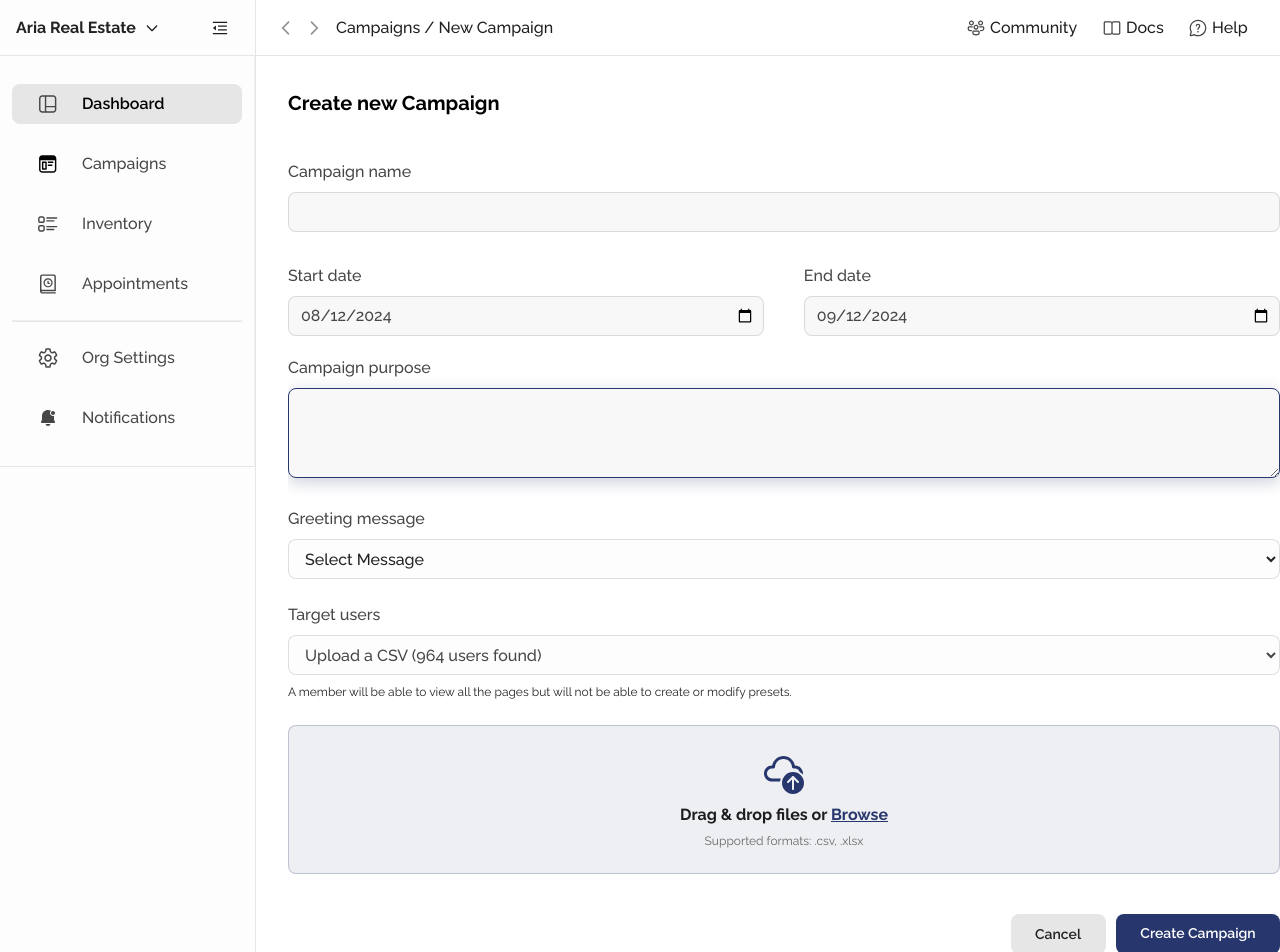
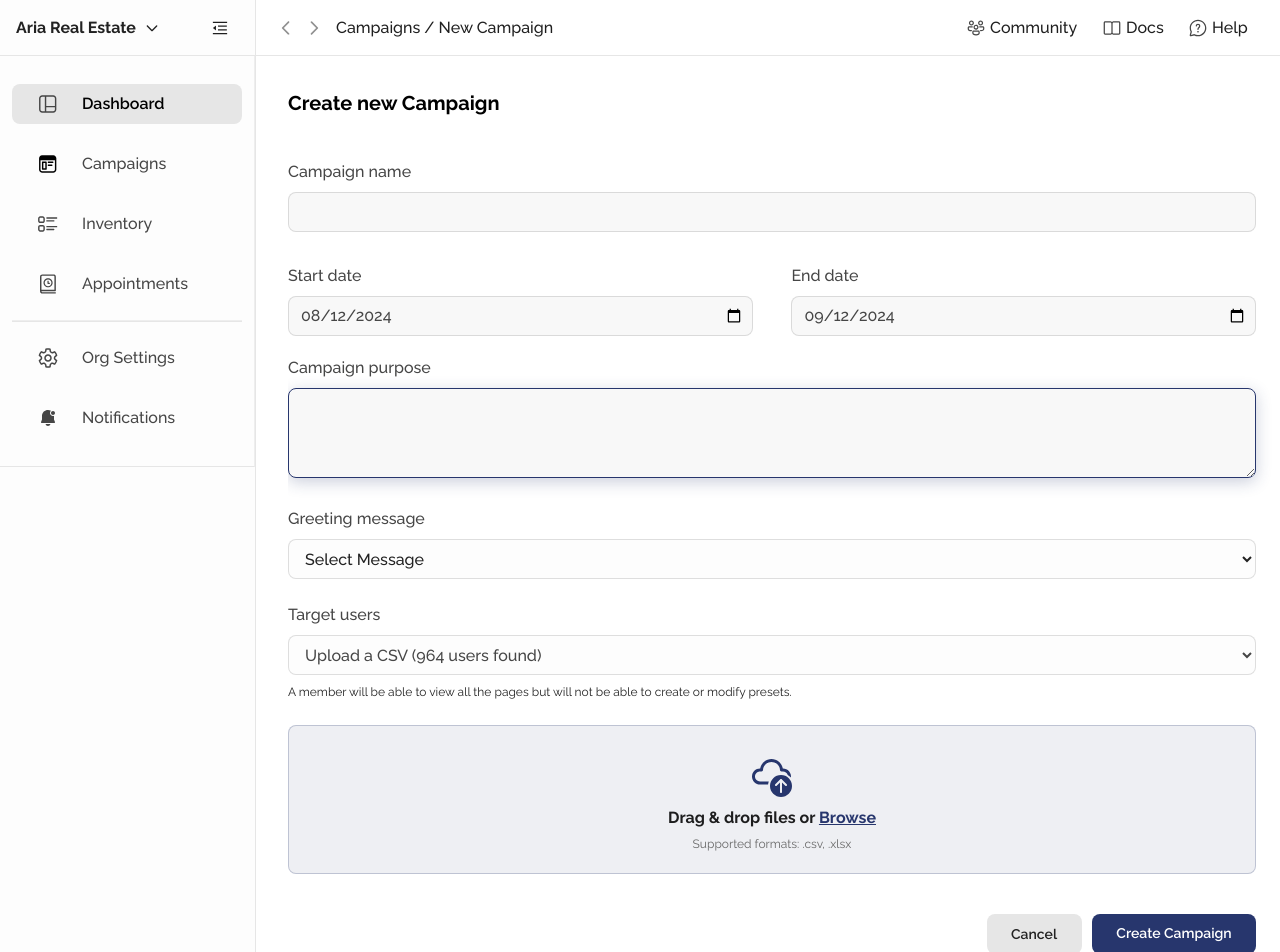
Before and after one commit to Arjav1971/Combined-pages, a React (Create React App) app: page /campaigns/new in a window 1280 px wide. Shown: the top 952 px of the page. Built offline with nearby package versions, Linux system fonts and the light colour scheme; a web font is replaced by a local one.

Commit message:
correcting the file uplaod and campaign search

```diff
--- a/package.json
+++ b/package.json
@@ -7,9 +7,11 @@
     "@testing-library/react": "^13.4.0",
     "@testing-library/user-event": "^13.5.0",
     "antd": "^5.15.2",
+    "firebase": "^10.9.0",
     "icons": "^1.0.0",
     "react": "^18.2.0",
     "react-dom": "^18.2.0",
+    "react-dropzone": "^14.2.3",
     "react-router-dom": "^6.22.3",
     "react-scripts": "5.0.1",
     "web-vitals": "^2.1.4"
--- a/src/container/components/CustomDropdown.css
+++ b/src/container/components/CustomDropdown.css
@@ -8,7 +8,7 @@ border: 1 ;
 }
 
 .cust-dropdown .ant-dropdown .ant-dropdown-menu{
-    padding: 0px;
+    padding: 0px !important;
     /* padding: 2px 0px 2px 0px; */
 gap: 0px;
 border-radius: 8px 0px 0px 0px !important;
--- a/src/container/components/FileUpload.css
+++ b/src/container/components/FileUpload.css
@@ -1,9 +1,26 @@
-.file-up.ant-upload-wrapper .ant-upload-drag {
+/* .file-up.ant-upload-wrapper .ant-upload-drag {
     position: relative;
     width: 100%;
     height: 149px;
     text-align: center;
-    /* background: rgba(0, 0, 0, 0.02); */
+
+    border: 1px dashed #d9d9d9;
+    border-radius: 8px;
+    cursor: pointer;
+    transition: border-color 0.3s;
+    background: #27366D14;
+    border: 1px solid #27366D3D;
+    margin-bottom: 16px;
+
+} */
+
+
+.upload-block {
+    position: relative;
+    width: 100%;
+    height: 149px;
+    text-align: center;
+
     border: 1px dashed #d9d9d9;
     border-radius: 8px;
     cursor: pointer;
@@ -15,16 +32,32 @@
 }
 
 .icon {
+    position: absolute;
+    top: 27px;
+    left: 50%;
+    transform: translateX(-50%);
+}
+/* .icon {
     display: flex;
     align-items: center;
     justify-content: center; /* Center horizontally */
-    height: 100%; /* Make the icon container full height */
+
+/* } */
+
+.upload-text {
+    position: absolute;
+    top: 80px;
+    left: 50%;
+    transform: translateX(-50%);
+    font-family: Raleway;
+    font-size: 16px;
+    font-weight: 700;
+    line-height: 24px;
+    text-align: center;
 }
 
+/* .upload-text{
 
-.upload-text{
-    /* width:218px;
-    height:34px; */
 
     padding: 5px 0px 0px 0px;
     gap: 10px;
@@ -37,7 +70,7 @@
     text-align: center;
 
 
-}
+} */
 .browse{
     font-family: Raleway;
     font-size: 16px;
@@ -48,7 +81,7 @@
     color: #27366D;
 
 }
-.supported-formats{
+/* .supported-formats{
 
     padding: 5px 0px 0px 0px;
     gap: 10px;
@@ -61,6 +94,22 @@
     color: #676767;
 
 
+} */
+
+.supported-formats {
+    position: absolute;
+    top: 109px;
+    left: 50%;
+    transform: translateX(-50%);
+
+    gap: 10px;
+    opacity: 0px;
+    font-family: Raleway;
+    font-size: 12px;
+    font-weight: 400;
+    line-height: 18px;
+    text-align: center;
+    color: #676767;
 }
 .drag-text{
     font-family: Raleway;
--- a/src/container/components/FileUpload.js
+++ b/src/container/components/FileUpload.js
@@ -1,52 +1,43 @@
 import React, { useState } from 'react';
-import { Upload, message, Progress, List, Button } from 'antd';
-import { InboxOutlined, DeleteOutlined, CheckCircleOutlined } from '@ant-design/icons';
+import { Progress, List, Button } from 'antd';
+import { CheckCircleOutlined, DeleteOutlined } from '@ant-design/icons';
+import { useDropzone } from 'react-dropzone';
 import "./FileUpload.css";
 import logoDrag from "../../assets/Framedrag.svg";
-
-const { Dragger } = Upload;
 
 const FileUpload = () => {
     const [uploadingFiles, setUploadingFiles] = useState([]);
     const [uploadedFiles, setUploadedFiles] = useState([]);
     const [totalUploaded, setTotalUploaded] = useState(0);
 
-    const handleUpload = (info) => {
-        const { status, name } = info.file;
-        if (status === 'uploading') {
-            if (!uploadingFiles.includes(name)) {
-                setUploadingFiles(prevFiles => [...prevFiles, name]);
-            }
-        } else if (status === 'done') {
-            setUploadingFiles(prevFiles => prevFiles.filter(file => file !== name));
-            setUploadedFiles(prevFiles => [...prevFiles, name]);
-            setTotalUploaded(prevTotal => prevTotal + 1); // Increment totalUploaded only on successful upload
-            message.success(`${name} file uploaded successfully.`);
-        } else if (status === 'error') {
-            setUploadingFiles(prevFiles => prevFiles.filter(file => file !== name));
-            message.error(`${name} file upload failed.`);
-        }
+    const handleUpload = (acceptedFiles) => {
+        acceptedFiles.forEach(file => {
+            setUploadingFiles(prevFiles => [...prevFiles, file]);
+            // Simulate upload completion after 2 seconds
+            setTimeout(() => {
+                setUploadingFiles(prevFiles => prevFiles.filter(f => f !== file));
+                setUploadedFiles(prevFiles => [...prevFiles, file]);
+                setTotalUploaded(prevTotal => prevTotal + 1);
+            }, 2000);
+        });
     };
 
-    // const handleDelete = (fileName) => {
-    //     setUploadedFiles(prevFiles => prevFiles.filter(file => file !== fileName));
-    // };
     const handleDelete = (fileName) => {
-        setUploadedFiles(prevFiles => prevFiles.filter(file => file !== fileName));
-        setUploadingFiles(prevFiles => prevFiles.filter(file => file !== fileName)); // Remove the file from uploadingFiles too
-        setTotalUploaded(prevTotal => prevTotal - 1); // Decrement totalUploaded
+        setUploadedFiles(prevFiles => prevFiles.filter(file => file.name !== fileName));
+        setUploadingFiles(prevFiles => prevFiles.filter(file => file.name !== fileName));
+        setTotalUploaded(prevTotal => prevTotal - 1);
     };
+
+    const { getRootProps, getInputProps } = useDropzone({
+        onDrop: handleUpload,
+        accept: '.csv, .xlsx', // Accepted file formats
+        maxSize: 1048576 // Maximum file size in bytes
+    });
 
     return (
         <div>
-            <Dragger
-                className='file-up'
-                name="file"
-                multiple={true}
-                action="https://run.mocky.io/v3/d5994d9c-c53c-4853-a357-b69eee59830f"
-                onChange={handleUpload}
-                showUploadList={false}
-            >
+            <div {...getRootProps()} className='file-up'>
+                <input {...getInputProps()} />
                 <div className='upload-block'>
                     <div className='icon'>
                         <img className="upload-img" src={logoDrag} alt=" " />
@@ -58,17 +49,16 @@ const FileUpload = () => {
                         Supported formats: .csv, .xlsx
                     </div>
                 </div>
-            </Dragger>
+            </div>
             {uploadingFiles.length > 0 && (
                 <div className="uploading-files">
                     <h3 className='heading'>{`Uploading - ${totalUploaded+1}/${uploadingFiles.length + totalUploaded} files`}</h3>
                     <List
                         dataSource={uploadingFiles}
-                        renderItem={item => (
+                        renderItem={file => (
                             <List.Item>
-                                {item}
+                                {file.name}
                                 <Progress percent={50} status="active" format={() => ''} />
-                                {/* {uploadingFiles.includes(item) && <Progress className='bar' percent={50} status="active" />} */}
                             </List.Item>
                         )}
                     />
@@ -79,11 +69,10 @@ const FileUpload = () => {
                     <h3>Uploaded</h3>
                     <List
                         dataSource={uploadedFiles}
-                        renderItem={item => (
+                        renderItem={file => (
                             <List.Item>
-                                <span>{item} <Button type="text" icon={<CheckCircleOutlined />} style={{ color: '#6FCF97' }}/></span>
-                                <Button type="text" icon={<DeleteOutlined />} onClick={() => handleDelete(item)} style={{ color: '#EB5757' }} />
-
+                                <span>{file.name} <Button type="text" icon={<CheckCircleOutlined />} style={{ color: '#6FCF97' }}/></span>
+                                <Button type="text" icon={<DeleteOutlined />} onClick={() => handleDelete(file.name)} style={{ color: '#EB5757' }} />
                             </List.Item>
                         )}
                     />
--- a/src/container/components/list-data/campaignData.js
+++ b/src/container/components/list-data/campaignData.js
@@ -44,10 +44,18 @@ const campaignData = [
     {
         id:6,
         status:{ color: '#27AE603D', textColor: '#219653', text: 'Live' },
-        heading:'Campaign Name 4',
+        heading:'Campaign Name 6',
         text:'Lorem ipsum dolor sit amet consectetur. Enim amet quisque turpis vitae sed venenatis vulputate enim.....',
         conversionRate:{ color: '#27AE60', value: '24', icon: logoup },
         date:'12th Feb, 2024',
+    },
+    {
+      id:7,
+      status:{ color: '#27AE603D', textColor: '#219653', text: 'Live' },
+      heading:'Holi Campaign',
+      text:'Lorem ipsum dolor sit amet consectetur. Enim amet quisque turpis vitae sed venenatis vulputate enim.....',
+      conversionRate:{ color: '#27AE60', value: '24', icon: logoup },
+      date:'12th Feb, 2024',
     },
     // Add more campaign objects as needed
   ];
--- a/src/pages/Campaigns.css
+++ b/src/pages/Campaigns.css
@@ -67,6 +67,8 @@
     border: 1px solid #E6E6E6;
 
   }
+
+
 
   .form-control {
     padding-right: 30px; /* Adjust the padding to make space for the icon */
--- a/src/pages/Campaigns.js
+++ b/src/pages/Campaigns.js
@@ -39,6 +39,7 @@ const campaigns = campaignData;
 const Campaigns = () => {
     const [currentPage, setCurrentPage] = useState(1); // State for current page
     const [pageSize] = useState(5); // Number of items per page
+    const [searchTerm, setSearchTerm] = useState('');
 
     const handlePageChange = (page) => {
       setCurrentPage(page);
@@ -53,13 +54,7 @@ const Campaigns = () => {
       }
       console.log("Selected Box:", selectedBox); // Add this line to check selectedBox state
     };
-    // Calculate start and end index for current page
-    const startIndex = (currentPage - 1) * pageSize;
-    const endIndex = Math.min(startIndex + pageSize - 1, campaigns.length - 1);
-    // Get current page data
-    const currentPageData = campaigns.slice(startIndex, endIndex + 1);
-    const [isModalVisible, setIsModalVisible] = useState(false);
-    const [isAddNewCampaignModalVisible, setIsAddNewCampaignModalVisible] = useState(false);
+
 
     const handleEndCampaign = () => {
       setIsModalVisible(true);
@@ -73,6 +68,21 @@ const Campaigns = () => {
       navigate('/campaigns/new');
     };
 
+    const handleSearchChange = (event) => {
+      setSearchTerm(event.target.value);
+    };
+   // Filter campaigns based on search term
+   const filteredCampaigns = campaignData.filter(campaign =>
+    campaign.heading.toLowerCase().includes(searchTerm.toLowerCase())
+  );
+  // Calculate start and end index for current page
+   const startIndex = (currentPage - 1) * pageSize;
+  // const endIndex = Math.min(startIndex + pageSize - 1, campaigns.length - 1);
+  const endIndex = Math.min(startIndex + pageSize - 1, filteredCampaigns.length - 1);
+  // Get current page data
+  // const currentPageData = campaigns.slice(startIndex, endIndex + 1);
+  const currentPageData = filteredCampaigns.slice(startIndex, endIndex + 1);
+  const [isModalVisible, setIsModalVisible] = useState(false);
 
 
 
@@ -82,7 +92,7 @@ const Campaigns = () => {
             {/* <Content className="ant-layout"> */}
         <div className='submenu'>
           <div className="search-container">
-            <input type="text" className="form-control py-2" placeholder="Search by Campaign name" aria-label="Search by Campaign name" aria-describedby="basic-addon2"/>
+            <input type="text" className="form-control py-2" placeholder="Search by Campaign name" onChange={handleSearchChange} aria-label="Search by Campaign name" aria-describedby="basic-addon2"/>
             <img src={searchIcon} className="search-icon" alt="Search" />
           </div>
           <div className='right_options'>
--- a/src/pages/NewCampaign.css
+++ b/src/pages/NewCampaign.css
@@ -30,6 +30,7 @@
 
     gap: 10px;
     opacity: 0px;
+    padding-right: 24px;
 
 }
 
```
Also changed, not shown: src/container/components/Xyz.js (added), 1 other file (tests, documents, lock files or other folders).
